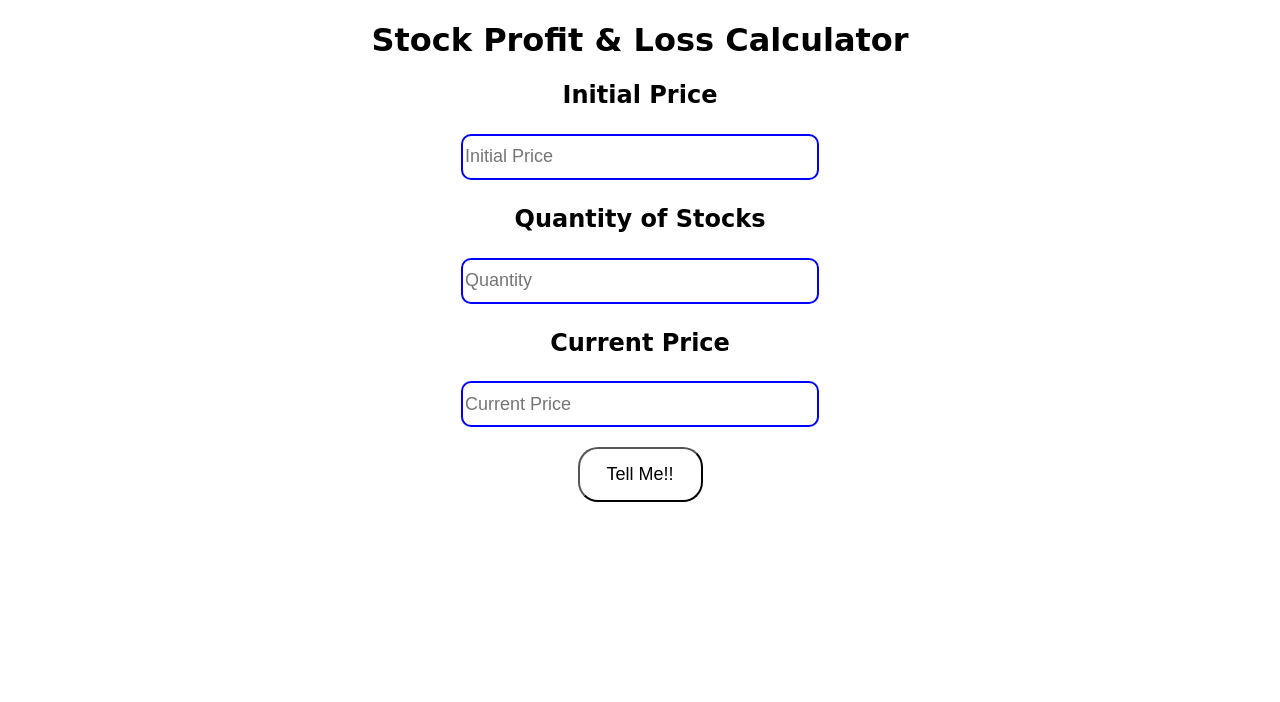
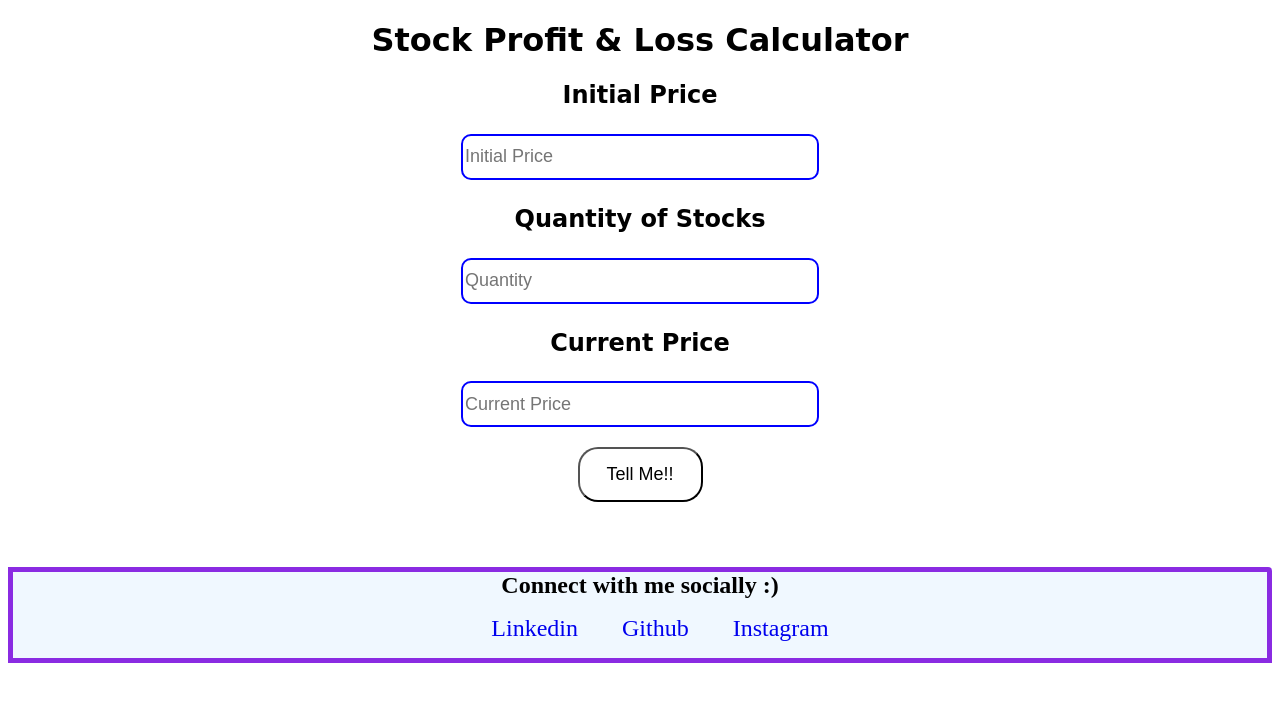
Before and after one commit to Rishabh0603/Stock-Exchange_vanilla_JS, a plain HTML site: page index.html in a window 1280 px wide. Drawn offline with Linux system fonts and the light colour scheme.

Commit message:
footer added

```diff
--- a/Logic.js
+++ b/Logic.js
@@ -29,8 +29,8 @@ function CalculateProfitercentage(){
     let quantity = parseInt(Quantity.value);
    let profit = CalculateProfit();
    let CostPrice= parseFloat(InitialPrice.value)* quantity;
-   let profitPercentage = (profit/CostPrice)*100;
-   Output.innerText=(`Hey, the profit is ${profit} and the percentage is ${profitPercentage}%`);
+   let profitPercentage = ((profit/CostPrice)*100).toFixed(2);
+   Output.innerText=(`Hey, there is a profit of Rs.${profit} and the profit percentage is ${profitPercentage}%`);
    return profitPercentage;
 }
 
@@ -38,8 +38,8 @@ function CalculateLossPercentage(){
     let quantity = parseInt(Quantity.value);
    let loss = CalculateLoss();
    let CostPrice= parseFloat(InitialPrice.value)* quantity;
-   let lossPercentage = (loss/CostPrice)*100;
-   Output.innerText= `Hey, the loss is ${loss} and the percentage is ${lossPercentage}%`;
+   let lossPercentage = ((loss/CostPrice)*100).toFixed(2);
+   Output.innerText= `Hey, there is a loss of Rs.${loss} and the loss percentage is ${lossPercentage}%`;
    return lossPercentage;
 }
 
@@ -48,9 +48,11 @@ function CalculateProfitandLoss(){
     let CostPrice= parseFloat(InitialPrice.value)* quantity;
     let SellingPrice = parseFloat(CurrentPrice.value)* quantity;
 
-    if(!quantity || quantity<0 || !CostPrice || CostPrice<0 || !SellingPrice || SellingPrice<0)
+    if(!quantity || quantity<0 || !CostPrice || CostPrice <= -1|| !SellingPrice || SellingPrice <= -1)
     alert("please enter valid value");
-
+    else if(CostPrice === SellingPrice){
+        Output.innerText = 'There is no loss and no profit';
+    }
     else{
     if(SellingPrice > CostPrice){
         let profit = CalculateProfit();
--- a/index.html
+++ b/index.html
@@ -18,6 +18,20 @@
    <div><input type="number" placeholder="Current Price" id="CurrentPrice"/></div>
    <div> <button id="btn">Tell Me!!</button></div>
     <div id="Output"></div>
+    <footer class="bottom">
+        <div class="heading">Connect with me socially :)</div>
+        <ul class="display" >
+            <li class="in-line">
+         <a class="decor" href="https://www.linkedin.com/in/rishabh-trivedi-44582a245/">Linkedin</a>
+           </li>
+           <li class="in-line">
+            <a class="decor" href="https://github.com/Rishabh0603">Github</a>
+           </li>
+           <li class="in-line">
+            <a class="decor" href="https://instagram.com/rishabhtrivedi7">Instagram</a>
+           </li>
+        </ul>
+    </footer>
     <script src="Logic.js" type="text/javascript"></script>
 </body>
 </html>
--- a/style.css
+++ b/style.css
@@ -29,3 +29,29 @@ h1,h2{
     font-weight:bold;
     font-family: cursive;
 }
+.in-line{
+    display:inline;
+}
+.display{
+    list-style:none;
+
+}
+.decor{
+    text-decoration:none;
+    font-size:x-large;
+    padding:20px;
+
+}
+.bottom{
+    border:5px solid blueviolet;
+    margin:50px;
+    margin-left: auto;
+    margin-right: auto;
+    border-top-right-radius: 4px;
+    background-color: aliceblue;
+
+}
+.heading{
+    font-size:x-large;
+    font-weight: bold;
+}
```
